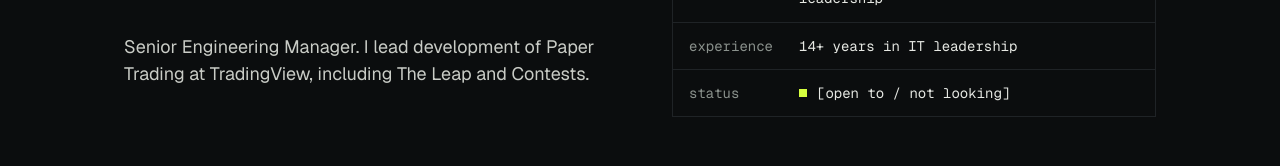
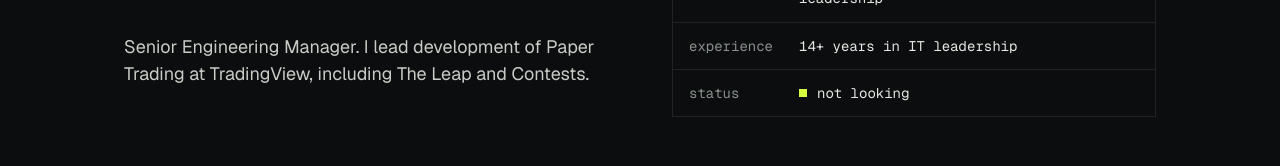
Before and after one commit to billo32/dmitrybilichenko, a React (Vite) app: page / in a window 1280 px wide. Shown: the part 272-438 px from the top of the page. Built offline with nearby package versions, Linux system fonts and the light colour scheme; no server answers.

Commit message:
Set status to not looking
Co-Authored-By: Claude Sonnet 5.5 <noreply@anthropic.com>
Claude-Session: https://claude.ai/code/session_0117xE1EnoUfoZLLBJQwK2mP

```diff
--- a/src/data.js
+++ b/src/data.js
@@ -17,7 +17,7 @@ export const profile = {
     ['focus', 'delivery, performance engineering, team leadership'],
     ['experience', '14+ years in IT leadership'],
   ],
-  status: '[open to / not looking]',
+  status: 'not looking',
   about: [
     'I manage software projects and take responsibility for delivery: planning, risk control, status governance and what actually ships. I have led projects from simple websites to complex business process automation systems used worldwide.',
     'I build teams and set up the processes around them, from hiring and growing team leads to delivery management. My goal is to launch international-grade features with the quality, performance and scale that implies. I started as a web developer, so I stay close to the engineering.',
```
